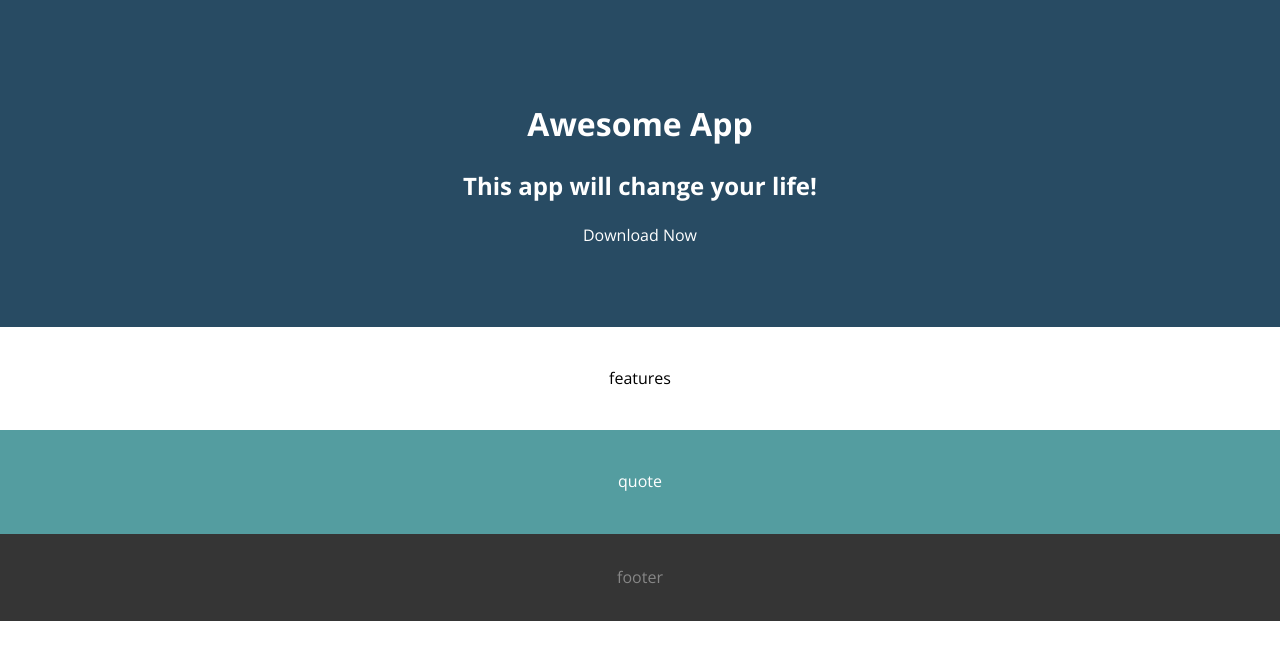
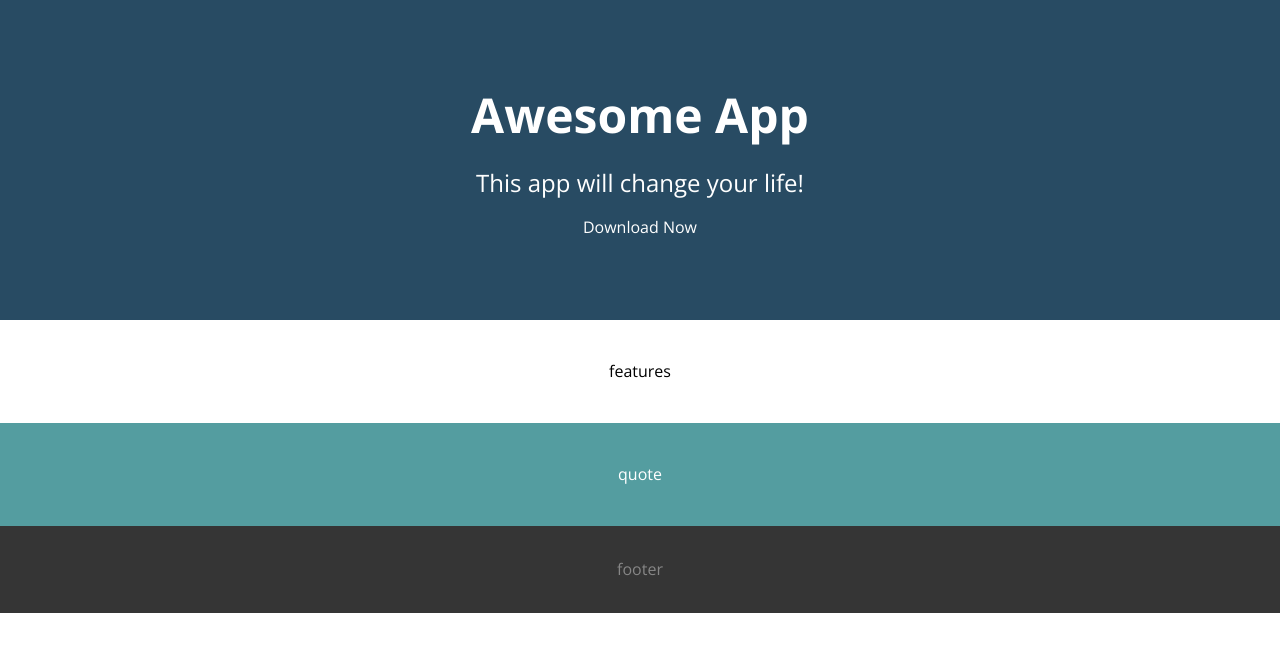
Before and after one commit to Weissyy/Sololearn-Responsive-Web-Design, a plain HTML site: page index.html in a window 1280 px wide. Drawn offline with nearby package versions, Linux system fonts and the light colour scheme.

Commit message:
Header - Ajout de CSS / Création class container

```diff
--- a/style.css
+++ b/style.css
@@ -6,11 +6,27 @@ body {
     font-family: 'Open Sans','Helvetica Neue',Helvetica, sans-serif;
     line-height: 1.45;
 }
+/* ------ HEADER ------ */
 header {
   color: #FFFFFF;
   background-color: #284b63;
   padding: 80px 0;
   text-align: center;
+}
+h1 {
+    font-size: 48px;
+    margin: 0 0 16px 0;
+  }
+h2 {
+    font-weight: 300;
+    font-size: 24px;
+    margin: 0 0 16px 0;
+}
+/* ------ FIN HEADER ------ */
+.container {
+    margin: 0 auto;
+    padding: 0 20px 0 20px;
+    max-width: 900px;
 }
 section {
   padding: 40px 0;
```
